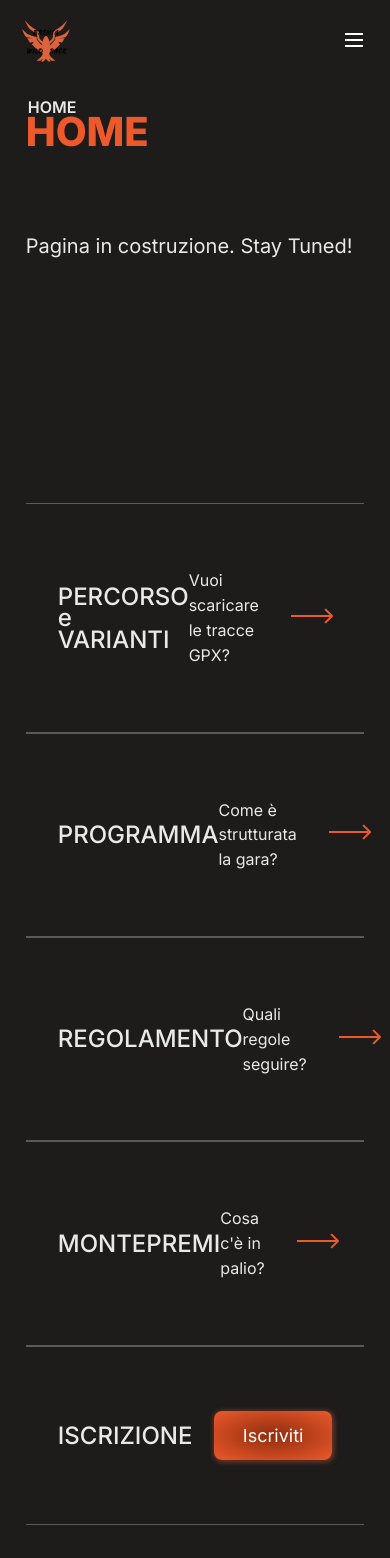
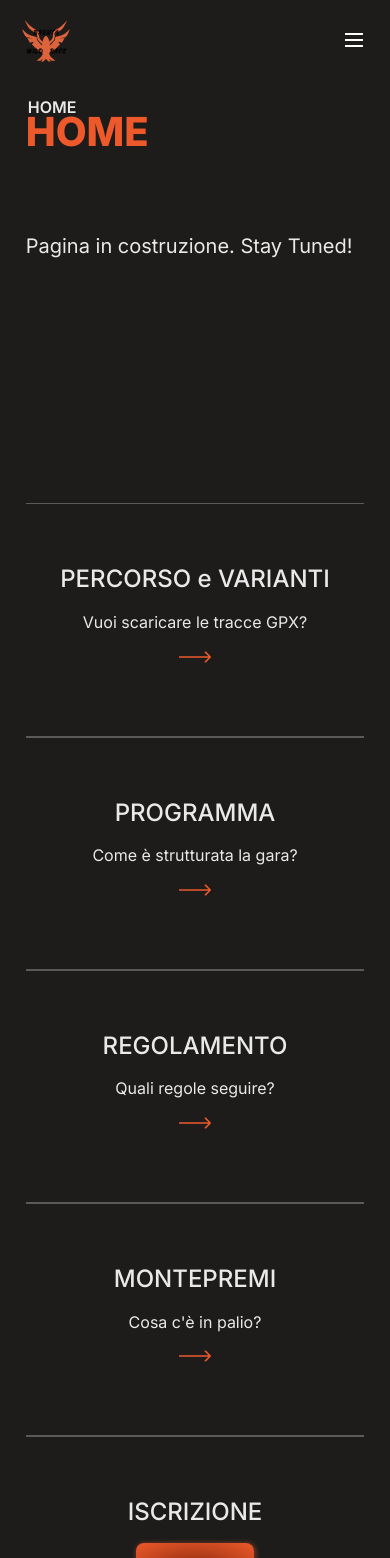
Before and after one commit to elibattistoni/brenta-wild-race, a React (Vite) app: page / in a window 390 px wide. Shown: the top 1558 px of the page. Built offline with nearby package versions, Linux system fonts and the light colour scheme.

Commit message:
feat(homepage): make responsive table homepage

```diff
--- a/src/pages/HomePage.jsx
+++ b/src/pages/HomePage.jsx
@@ -15,7 +15,7 @@ import ParagraphText from "../components/shared/ParagraphText";
 import ArrowRight from "../assets/arrow.svg?react";
 import classes from "./HomePage.module.css";
 import { NavLink } from "react-router-dom";
-import { mainNavPaths, paths } from "../utils/paths";
+import { paths } from "../utils/paths";
 
 const RowTitle = ({ text }) => {
   const theme = useMantineTheme();
@@ -27,11 +27,21 @@ const RowTitle = ({ text }) => {
         xs: rem(28),
         sm: theme.other.fontSizesTitles.fontSizeh6_32px,
       }}
-      fw="var(--mantine-fw-medium)"
-      ml="xl"
+      className={classes.rowTitle}
     >
       {text}
     </Title>
+  );
+};
+
+const RowContent = ({ text, link }) => {
+  return (
+    <Flex className={classes.rowContent}>
+      <ParagraphText>{text}</ParagraphText>
+      <NavLink to={link}>
+        <ArrowRight className={classes.arrow} />
+      </NavLink>
+    </Flex>
   );
 };
 
@@ -40,43 +50,35 @@ const LinksTable = () => {
     <Stack gap={0}>
       <Flex className={classes.tableRow}>
         <RowTitle text="PERCORSO e VARIANTI" />
-        <Flex gap="xl" mr="xl" align="center">
-          <ParagraphText>Vuoi scaricare le tracce GPX?</ParagraphText>
-          <NavLink to={paths.gara.children.percorsoVarianti.link}>
-            <ArrowRight style={{ cursor: "pointer" }} />
-          </NavLink>
-        </Flex>
+        <RowContent
+          text="Vuoi scaricare le tracce GPX?"
+          link={paths.gara.children.percorsoVarianti.link}
+        />
       </Flex>
       <Flex className={classes.tableRow}>
         <RowTitle text="PROGRAMMA" />
-        <Flex gap="xl" mr="xl" align="center">
-          <ParagraphText>Come è strutturata la gara?</ParagraphText>
-          <NavLink to={paths.gara.children.programma.link}>
-            <ArrowRight style={{ cursor: "pointer" }} />
-          </NavLink>
-        </Flex>
+        <RowContent
+          text="Come è strutturata la gara?"
+          link={paths.gara.children.programma.link}
+        />
       </Flex>
       <Flex className={classes.tableRow}>
         <RowTitle text="REGOLAMENTO" />
-        <Flex gap="xl" mr="xl" align="center">
-          <ParagraphText>Quali regole seguire?</ParagraphText>
-          <NavLink to={paths.gara.children.regolamento.link}>
-            <ArrowRight style={{ cursor: "pointer" }} />
-          </NavLink>
-        </Flex>
+        <RowContent
+          text="Quali regole seguire?"
+          link={paths.gara.children.regolamento.link}
+        />
       </Flex>
       <Flex className={classes.tableRow}>
         <RowTitle text="MONTEPREMI" />
-        <Flex gap="xl" mr="xl" align="center">
-          <ParagraphText>Cosa c'è in palio?</ParagraphText>
-          <NavLink to={paths.gara.children.montepremi.link}>
-            <ArrowRight style={{ cursor: "pointer" }} />
-          </NavLink>
-        </Flex>
+        <RowContent
+          text="Cosa c'è in palio?"
+          link={paths.gara.children.montepremi.link}
+        />
       </Flex>
       <Flex className={classes.tableRow}>
         <RowTitle text="ISCRIZIONE" />
-        <Flex gap="xl" mr="xl" align="center">
+        <Flex className={classes.rowContent}>
           <NavLink to={paths.gara.children.iscrizione.link}>
             <ButtonPrimary text="Iscriviti" />
           </NavLink>
--- a/src/pages/HomePage.module.css
+++ b/src/pages/HomePage.module.css
@@ -1,7 +1,44 @@
 .tableRow {
-  border-bottom: 0.5px solid alpha(var(--mantine-color-fontWhite-0),0.3);
-  border-top: 0.5px solid alpha(var(--mantine-color-fontWhite-0),0.3);
+  border-bottom: 0.5px solid alpha(var(--mantine-color-fontWhite-0), 0.3);
+  border-top: 0.5px solid alpha(var(--mantine-color-fontWhite-0), 0.3);
   justify-content: space-between;
   padding: rem(64px) 0px;
   align-items: center;
+
+  @media (max-width: $mantine-breakpoint-md) {
+    flex-direction: column;
+    align-items: center;
+    justify-content: center;
+    gap:var(--mantine-spacing-lg)
+  }
 }
+
+.rowTitle {
+  font-weight: var(--mantine-fw-medium);
+  margin-left: var(--mantine-spacing-xl) !important;
+  @media (max-width: $mantine-breakpoint-md) {
+    margin-left: 0px !important;
+  }
+}
+
+.rowContent {
+  margin-right: var(--mantine-spacing-xl) !important;
+  gap: var(--mantine-spacing-xl);
+  align-items: center;
+
+  @media (max-width: $mantine-breakpoint-md) {
+    margin-right: 0px !important;
+    gap: var(--mantine-spacing-sm);
+  }
+
+  @media (max-width: $mantine-breakpoint-xxs) {
+    flex-direction: column;
+  }
+}
+
+.arrow {
+  cursor: pointer;
+  @media (max-width: $mantine-breakpoint-md) {
+    width: rem(32px);
+  }
+}
```
